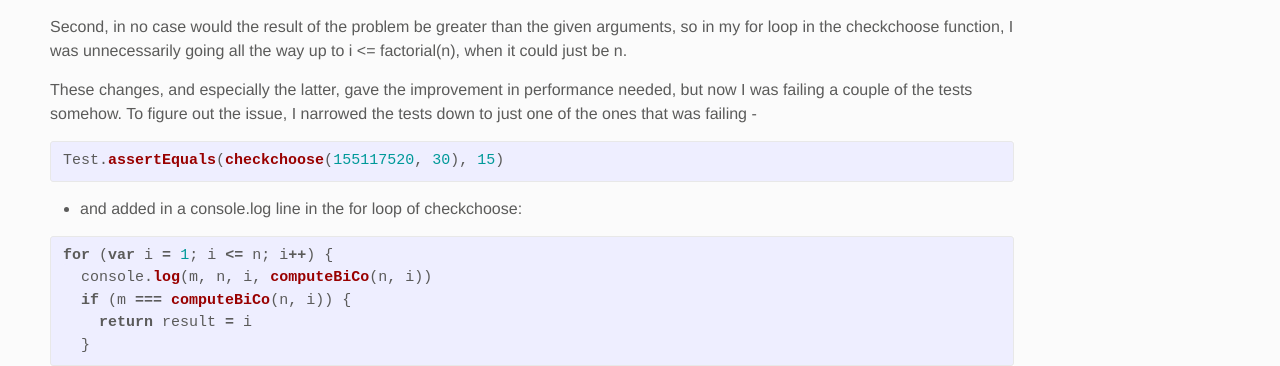
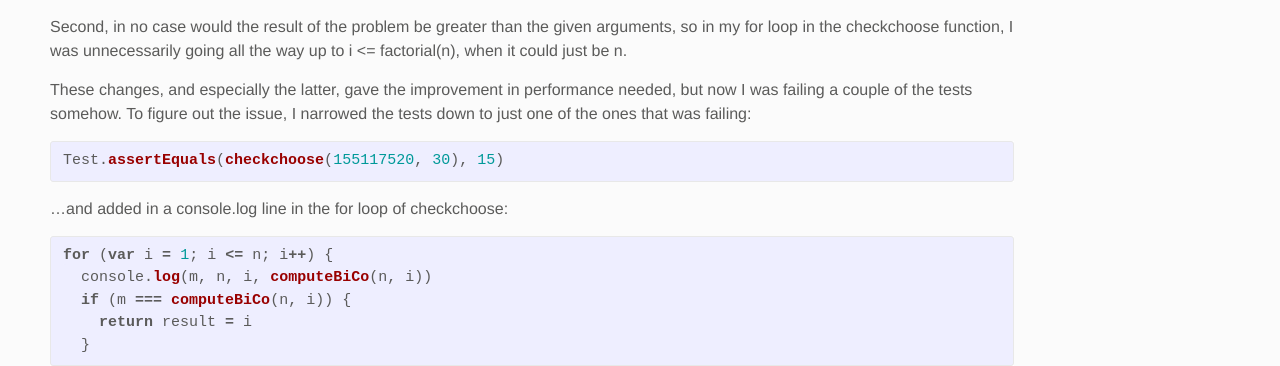
Before and after one commit to allisonkbarr/allisonkbarr.github.io, a Jekyll site: the page built from _posts/2016-02-20-a-kata-revisited.markdown, in a window 1280 px wide. Shown: the part 429-795 px from the top of the page. Built offline with Jekyll 4.4.1, drawn with Linux system fonts in a browser that asks for light colours.

```diff
--- a/_posts/2016-02-20-a-kata-revisited.markdown
+++ b/_posts/2016-02-20-a-kata-revisited.markdown
@@ -13,7 +13,7 @@ I found a couple ways to make it more efficient. First, in my function for findi
 
 Second, in no case would the result of the problem be greater than the given arguments, so in my for loop in the checkchoose function, I was unnecessarily going all the way up to i <= factorial(n), when it could just be n.
 
-These changes, and especially the latter, gave the improvement in performance needed, but now I was failing a couple of the tests somehow. To figure out the issue, I narrowed the tests down to just one of the ones that was failing - {% highlight javascript %}Test.assertEquals(checkchoose(155117520, 30), 15){% endhighlight %} - and added in a console.log line in the for loop of checkchoose:
+These changes, and especially the latter, gave the improvement in performance needed, but now I was failing a couple of the tests somehow. To figure out the issue, I narrowed the tests down to just one of the ones that was failing: {% highlight javascript %}Test.assertEquals(checkchoose(155117520, 30), 15){% endhighlight %} ...and added in a console.log line in the for loop of checkchoose:
 
 {% highlight javascript %}
 for (var i = 1; i <= n; i++) {
```
